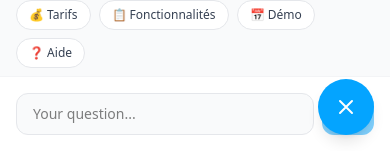
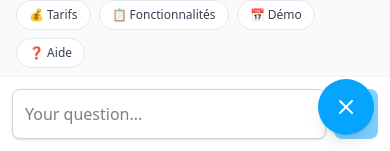
Before and after one commit to vernay/biloki, a Next.js app: page /en/fonctionnalites/4-interfaces in a window 390 px wide. Both pictures are taken after a click on the button 346 px from the left and 800 px from the top of the page. Shown: the part 693-844 px from the top of the page. Built offline with nearby package versions, Linux system fonts and the light colour scheme; no server answers.

Commit message:
UI: améliorer input et bouton mobile du chat

```diff
--- a/components/ChatBot.tsx
+++ b/components/ChatBot.tsx
@@ -1179,7 +1179,7 @@ export default function ChatBot() {
         )}
 
         {/* Input */}
-        <div className="border-t border-gray-100 p-4 bg-white sm:rounded-b-xl rounded-none">
+        <div className="border-t border-gray-100 p-3 sm:p-4 bg-white sm:rounded-b-xl rounded-none">
           <div className="flex gap-2">
             <input
               type="text"
@@ -1187,13 +1187,13 @@ export default function ChatBot() {
               onChange={(e) => setInputValue(e.target.value)}
               onKeyPress={handleKeyPress}
               placeholder={getT('placeholder')}
-              className="flex-1 border border-gray-200 rounded-xl px-4 py-2.5 focus:outline-none focus:ring-2 focus:ring-primary/50 focus:border-primary text-sm bg-gray-50 transition-all"
+              className="flex-1 border border-gray-300 rounded-lg sm:rounded-xl px-3 sm:px-4 py-3 sm:py-2.5 focus:outline-none focus:ring-2 focus:ring-primary/50 focus:border-primary text-base sm:text-sm bg-white transition-all shadow-sm"
               disabled={isLoading}
             />
             <button
               onClick={() => handleSendMessage()}
               disabled={isLoading || !inputValue.trim()}
-              className="bg-primary text-white rounded-xl px-4 py-2.5 hover:bg-[#0391dd] hover:shadow-lg transition-all disabled:opacity-50 disabled:cursor-not-allowed transform hover:scale-105 disabled:hover:scale-100"
+              className="bg-primary text-white rounded-lg sm:rounded-xl px-3 sm:px-4 py-3 sm:py-2.5 hover:bg-[#0391dd] hover:shadow-lg transition-all disabled:opacity-50 disabled:cursor-not-allowed transform hover:scale-105 disabled:hover:scale-100 flex-shrink-0 font-medium text-base sm:text-sm"
             >
               <svg className="w-5 h-5" fill="none" stroke="currentColor" viewBox="0 0 24 24">
                 <path strokeLinecap="round" strokeLinejoin="round" strokeWidth={2} d="M12 19l9 2-9-18-9 18 9-2zm0 0v-8" />
```
